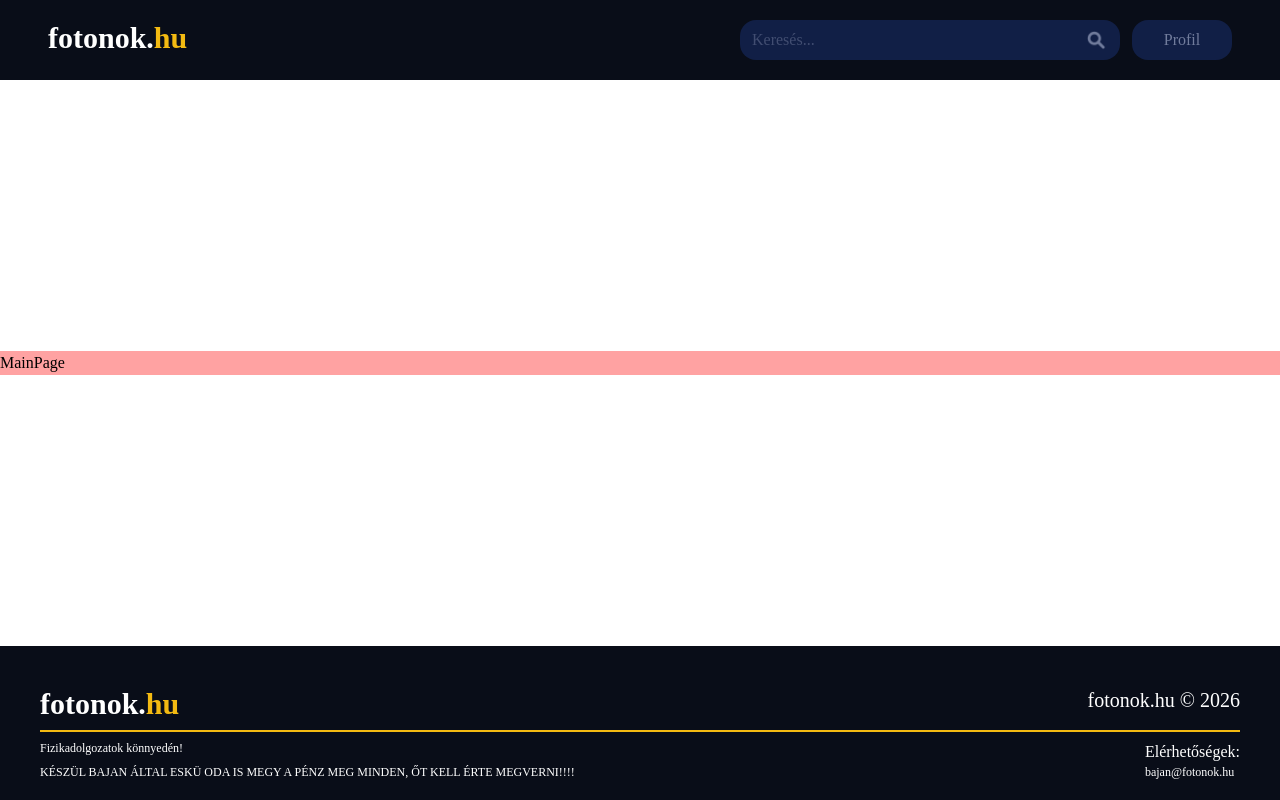
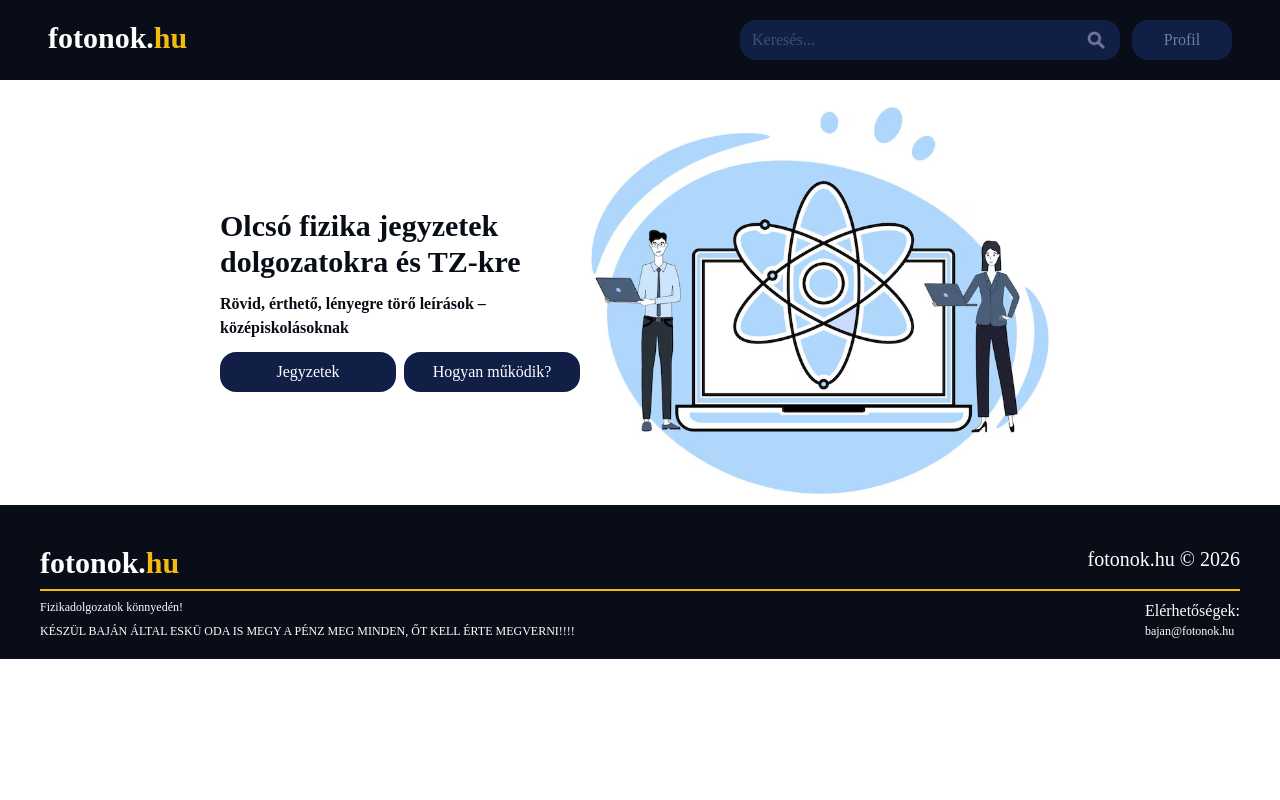
Before and after one commit to GMPBence/fotonok.hu, a React (Vite) app: page / in a window 1280 px wide. Built offline with nearby package versions, Linux system fonts and the light colour scheme.

Commit message:
Refactor code structure for improved readability and maintainability

```diff
--- a/src/components/Button.jsx
+++ b/src/components/Button.jsx
@@ -2,10 +2,22 @@
   if (props.type === "primary") {
     return (
       <>
-        <button className="bg-secondary text-light py-2 px-3 rounded-2xl w-full">{props.text}</button>
+        <button className="bg-secondary text-light py-2 px-3 rounded-2xl w-full">
+          {props.text}
+        </button>
       </>
     );
   }
+  if (props.type === "main") {
+    return (
+      <>
+        <button className="bg-secondary text-white py-2 px-3 rounded-2xl w-full">
+          {props.text}
+        </button>
+      </>
+    );
+  }
+
   return (
     <>
       <button>{props.text}</button>
--- a/src/components/Footer.jsx
+++ b/src/components/Footer.jsx
@@ -11,7 +11,7 @@
         <div>
           <p className="text-xs mb-2 ">Fizikadolgozatok könnyedén!</p>
           <p className="text-xs">
-            KÉSZÜL BAJAN ÁLTAL ESKÜ ODA IS MEGY A PÉNZ MEG MINDEN, ŐT KELL ÉRTE
+            KÉSZÜL BAJÁN ÁLTAL ESKÜ ODA IS MEGY A PÉNZ MEG MINDEN, ŐT KELL ÉRTE
             MEGVERNI!!!!
           </p>
         </div>
--- a/src/pages/MainPage.jsx
+++ b/src/pages/MainPage.jsx
@@ -1,11 +1,27 @@
 import React from "react";
 import Navbar from "../components/Navbar";
 import Footer from "../components/Footer";
+import Button from "../components/Button";
+import LaptopImage from "../assets/images/laptop.png";
 const MainPage = () => {
   return (
-    <div className="flex flex-col justify-between w-full h-screen">
+    <div className="flex flex-col  w-full h-screen">
       <Navbar />
-      <div className="bg-red-300">MainPage</div>
+      <div className="w-full flex flex-row justify-between items-center px-55 mt-4">
+        <div className="flex-col flex max-w-100 gap-3">
+          <h1 className="text-3xl text-primary font-extrabold">
+            Olcsó fizika jegyzetek dolgozatokra és TZ-kre
+          </h1>
+          <h2 className="text-primary font-bold">
+            Rövid, érthető, lényegre törő leírások – középiskolásoknak
+          </h2>
+          <div className="flex flex-row gap-2">
+            <Button text="Jegyzetek" type="main" />
+            <Button text="Hogyan működik?" type="main" />
+          </div>
+        </div>
+        <img src={LaptopImage} className=" max-w-120" alt="" />
+      </div>
       <Footer />
     </div>
   );
```
Also changed, not shown: src/assets/images/laptop.png (added).
